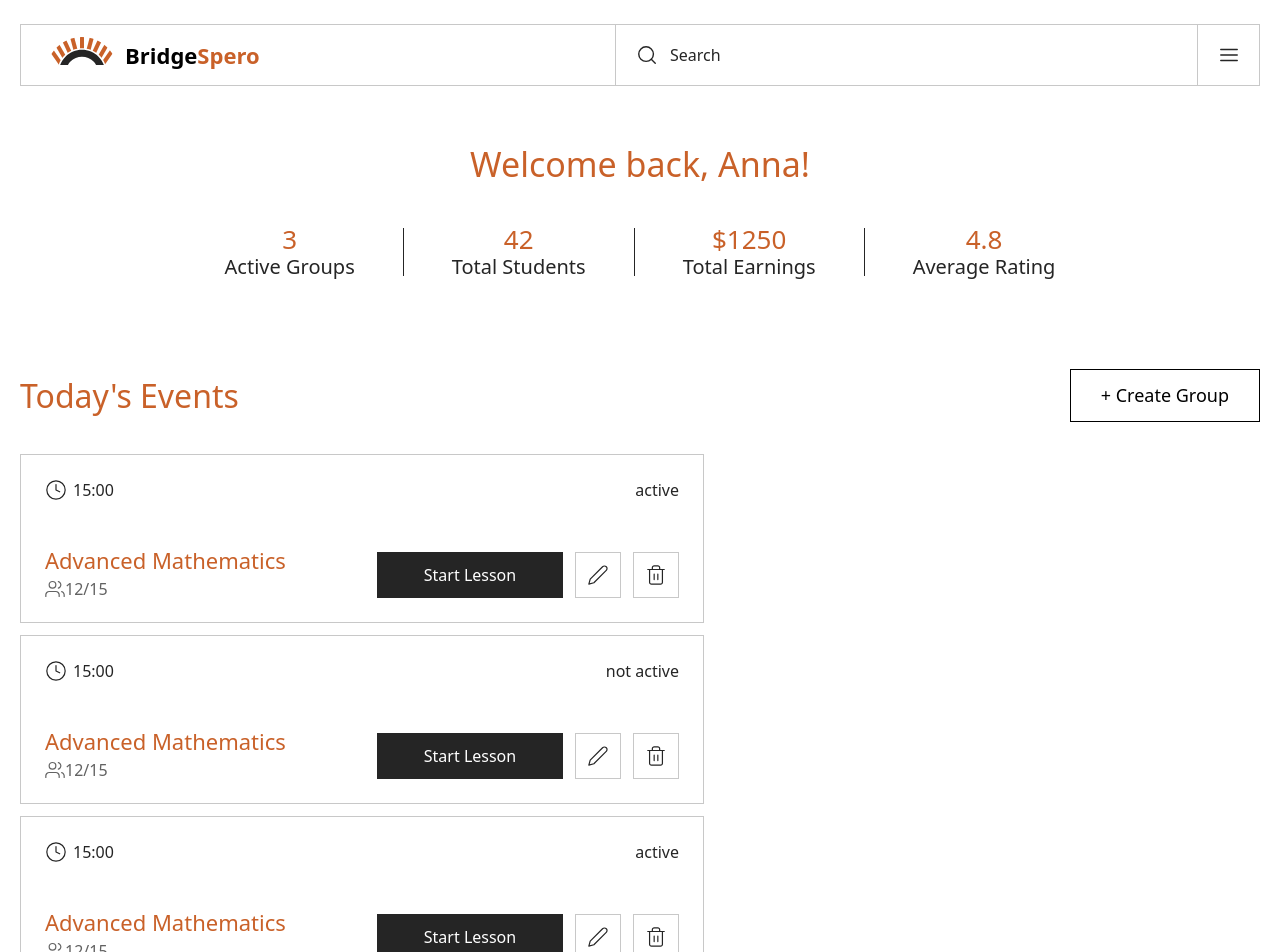
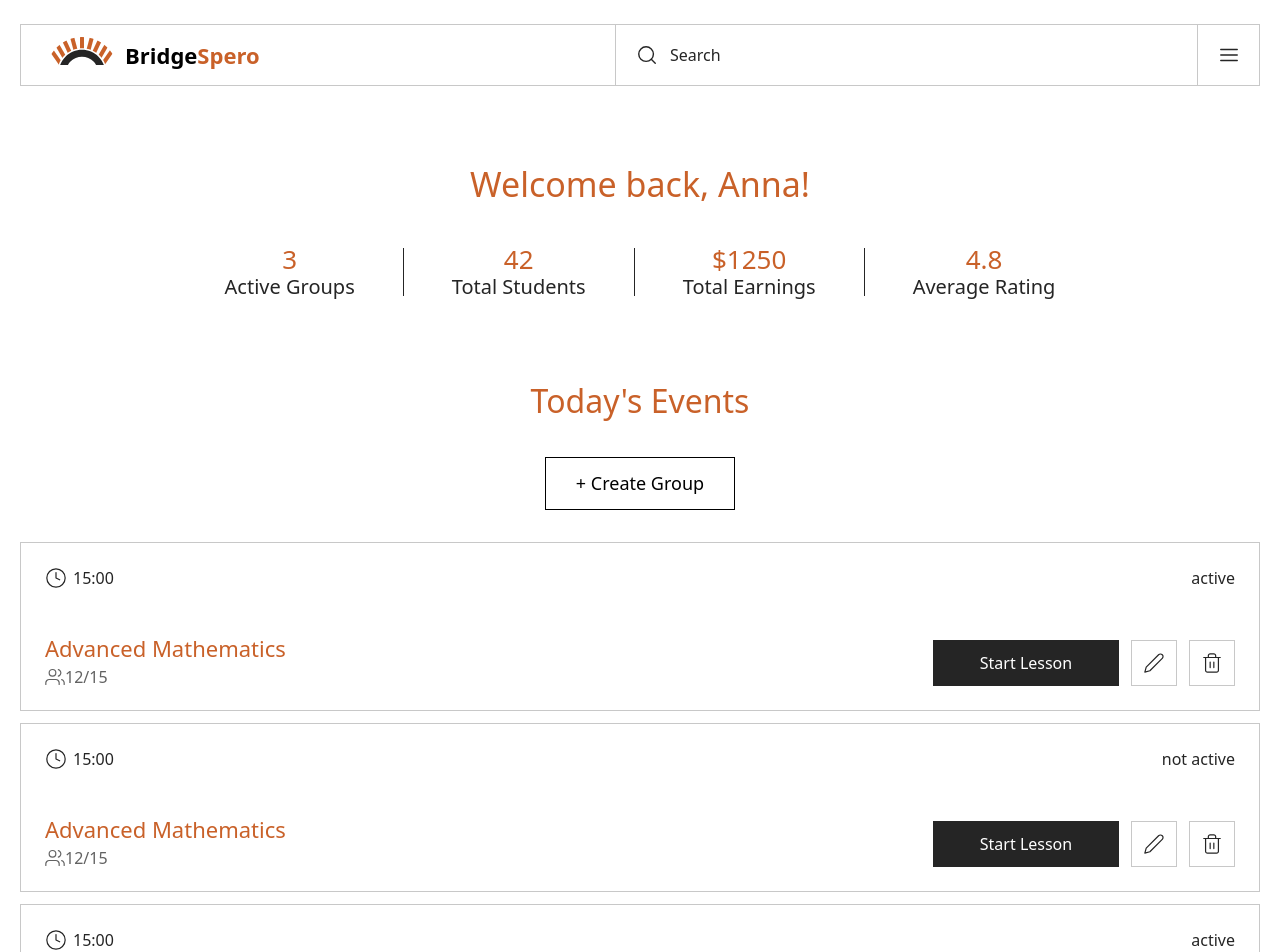
Before and after one commit to Samad126/bridge-spero-frontend, a Next.js app: page /teacher in a window 1280 px wide. Shown: the top 952 px of the page. Built offline with nearby package versions, Linux system fonts and the light colour scheme.

Commit message:
margin strategy updates, combine schedule and other parts in teacher dashboard

```diff
--- a/app/(protected)/teacher/page.tsx
+++ b/app/(protected)/teacher/page.tsx
@@ -1,13 +1,15 @@
-import WelcomeBack from '@/features/dashboard/teacher/welcomeBack/WelcomeBack'
-import TodaysEvents from '@/features/dashboard/teacher/events/TodaysEvents'
+import WelcomeBack from "@/features/dashboard/teacher/welcomeBack/WelcomeBack";
+import TodaysEvents from "@/features/dashboard/teacher/events/TodaysEvents";
+import Schedule from "@/features/common/components/Schedule/Shedule";
 
 function page() {
   return (
-    <div className='container'>
+    <>
       <WelcomeBack />
       <TodaysEvents />
-    </div>
-  )
+      <Schedule />
+    </>
+  );
 }
 
-export default page
+export default page;
--- a/app/layout.tsx
+++ b/app/layout.tsx
@@ -17,7 +17,7 @@ export default function RootLayout({
     <html lang="en">
       <body className={`${urbanist.variable}`}>
         <Header />
-        <main className="space-y-[60px] lg:space-y-[80px]">{children}</main>
+        <main className="space-y-[60px] mb-[60px] lg:space-y-[80px] lg:mb-[80px]">{children}</main>
         <Footer />
       </body>
     </html>
--- a/features/common/components/Schedule/Shedule.tsx
+++ b/features/common/components/Schedule/Shedule.tsx
@@ -5,7 +5,7 @@ import WeekDayMobile from "./WeekDayMobile";
 
 function Shedule() {
   return (
-    <section className="mt-[40px]">
+    <section>
       <div className="container">
         <div className="flex flex-col gap-[32px] items-center justify-between mb-[32px] xxl:mb-[12px] xxl:flex-row">
           <h2 className="text-primary text-[32px] leading-[100%] font-normal">
--- a/features/common/components/Schedule/WeekDayMobile.tsx
+++ b/features/common/components/Schedule/WeekDayMobile.tsx
@@ -3,6 +3,7 @@ import { Swiper, SwiperSlide } from "swiper/react";
 import { useState } from "react";
 import type { Swiper as SwiperType } from "swiper";
 import LessonCard from "./LessonCard";
+import "swiper/css";
 
 const DAYS = [
   "Monday",
--- a/features/dashboard/teacher/events/EventCard.tsx
+++ b/features/dashboard/teacher/events/EventCard.tsx
@@ -4,7 +4,7 @@ import { EventCardTypes } from '../../dashboardTypes'
 
 const EventCard = ({time, isActive, subjectName, studentNumber}:EventCardTypes) => {
     return (
-        <section className='w-[350px] max-w-[350px] h-[270px] p-[24px] border border-1 border-gray-light lg:max-w-[684px] lg:w-[684px] lg:h-[169px]'>
+        <div className='w-full h-[270px] p-[24px] border border-gray-light lg:h-[169px]'>
             <div className='flex items-center justify-between'>
                 <div className='flex items-center gap-[6px]'>
                     <Image
@@ -31,9 +31,9 @@ const EventCard = ({time, isActive, subjectName, studentNumber}:EventCardTypes)
                         <span className='text-tertiary'>{studentNumber}</span>
                     </div>
                 </div>
-                <div className='flex items-center justify-between gap-[12px] lg:mt-12 lg:flex-row-reverse'>
+                <div className='flex items-center gap-[12px] lg:mt-12 lg:flex-row-reverse'>
                     <Link href={'/'}>
-                        <button className='w-[46px] h-[46px] border border-1 border-gray-light flex items-center justify-center'>
+                        <button className='w-[46px] h-[46px] border border-gray-light flex items-center justify-center'>
                             <Image
                                 width={22}
                                 height={22}
@@ -44,7 +44,7 @@ const EventCard = ({time, isActive, subjectName, studentNumber}:EventCardTypes)
                         </button>
                     </Link>
                     <Link href={'/'}>
-                        <button className='w-[46px] h-[46px] border border-1 border-gray-light flex items-center justify-center'>
+                        <button className='w-[46px] h-[46px] border border-gray-light flex items-center justify-center'>
                             <Image
                                 width={22}
                                 height={22}
@@ -61,7 +61,7 @@ const EventCard = ({time, isActive, subjectName, studentNumber}:EventCardTypes)
                     </Link>
                 </div>
             </div>
-        </section>
+        </div>
     )
 }
 
--- a/features/dashboard/teacher/events/TodaysEvents.tsx
+++ b/features/dashboard/teacher/events/TodaysEvents.tsx
@@ -1,6 +1,6 @@
-import Link from 'next/link'
-import { EventCardTypes } from '../../dashboardTypes'
-import EventCard from './EventCard'
+import Link from "next/link";
+import { EventCardTypes } from "../../dashboardTypes";
+import EventCard from "./EventCard";
 
 const TodaysEvents = () => {
   const events: EventCardTypes[] = [
@@ -8,35 +8,40 @@ const TodaysEvents = () => {
       time: "15:00",
       isActive: true,
       subjectName: "Advanced Mathematics",
-            studentNumber: "12/15"
+      studentNumber: "12/15",
     },
     {
       time: "15:00",
       isActive: false,
       subjectName: "Advanced Mathematics",
-            studentNumber: "12/15"
+      studentNumber: "12/15",
     },
     {
       time: "15:00",
       isActive: true,
       subjectName: "Advanced Mathematics",
-            studentNumber: "12/15"
+      studentNumber: "12/15",
     },
     {
       time: "15:00",
       isActive: false,
       subjectName: "Advanced Mathematics",
-            studentNumber: "12/15"
+      studentNumber: "12/15",
     },
-
-    ]
+  ];
   return (
-        <section className='max-w-[350px] lg:max-w-[1440px] my-10'>
-            <div className='flex flex-col items-center justify-center lg:flex-row lg:justify-between'>
-                <h2 className='text-primary text-[32px]'>Today's Events</h2>
-                <Link href={'/'} className='border border-1 text-[18px] py-[12px] px-[30px] my-8'>+ Create Group</Link>
+    <section>
+      <div className="container">
+        <div className="flex flex-col items-center justify-center xxl:flex-row xxl:justify-between mb-8">
+          <h2 className="mb-[32px] text-primary text-[32px] xxl:mb-0">Today&apos;s Events</h2>
+          <Link
+            href={"/"}
+            className="border text-[18px] py-[12px] px-[30px]"
+          >
+            + Create Group
+          </Link>
         </div>
-            <div className='flex flex-wrap gap-[12px] [&>*:last-child]:hidden xxl:[&>*:last-child]:block'>
+        <div className="grid grid-cols-1 gap-[12px] [&>*:last-child]:hidden xxl:[&>*:last-child]:block xxl:grid-cols-2">
           {events.map((item, index) => (
             <EventCard
               time={item.time}
@@ -47,10 +52,15 @@ const TodaysEvents = () => {
             />
           ))}
         </div>
-            <Link href={'/'} className='border border-1 text-[18px] w-[200px] mx-auto flex justify-center py-[12px] px-[30px] my-8'>More</Link>
+        <Link
+          href={"/"}
+          className="border text-[18px] w-[200px] mx-auto flex justify-center py-[12px] px-[30px] my-8"
+        >
+          More
+        </Link>
+      </div>
+    </section>
+  );
+};
 
-        </section>
-    )
-}
-
-export default TodaysEvents
+export default TodaysEvents;
--- a/features/dashboard/teacher/welcomeBack/WelcomeBack.tsx
+++ b/features/dashboard/teacher/welcomeBack/WelcomeBack.tsx
@@ -1,9 +1,8 @@
-
 const WelcomeBack = () => {
-
   return (
-        <section className='mt-20 mb-15'>
-            <h2 className='text-center text-primary text-[34px] leading-[130%] font-normal tracking-[0%] xxl:text-[54px]'>
+    <section>
+      <div className="container mt-[60px]! md:mt-[100px]!">
+        <h2 className="text-center text-primary text-[34px] leading-[130%] font-normal tracking-[0%] xxl:text-[54px]">
           Welcome back, Anna!
         </h2>
         <div className="border border-gray-light max-w-[350px] mt-10 mx-auto lg:max-w-[1440px] lg:flex lg:border-none xxl:max-w-[1440px] lg:justify-center lg:space-x-[48px] lg:items-center xxl:lg:space-x-[64px]">
@@ -46,8 +45,9 @@ const WelcomeBack = () => {
             </span>
           </div>
         </div>
+      </div>
     </section>
-    )
-}
+  );
+};
 
-export default WelcomeBack
+export default WelcomeBack;
--- a/features/homepage/components/FAQ/FAQ.tsx
+++ b/features/homepage/components/FAQ/FAQ.tsx
@@ -30,7 +30,7 @@ function FAQ() {
   ];
 
   return (
-    <section className="mb-[60px] lg:mb-[80px]">
+    <section>
       <div className="container">
         <h2 className="text-[32px] leading-[130%] text-center text-primary lg:text-[48px] xxl:text-[54px]">
           Frequently Asked Questions
```
Lines whose indentation alone changed are shown as unchanged.
